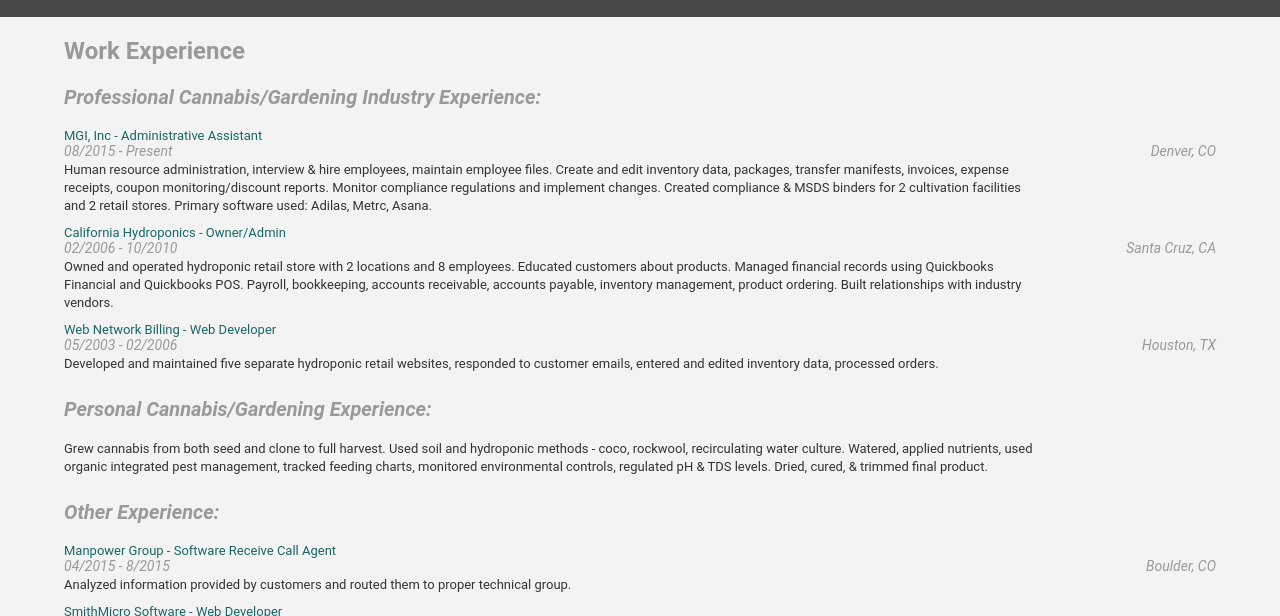
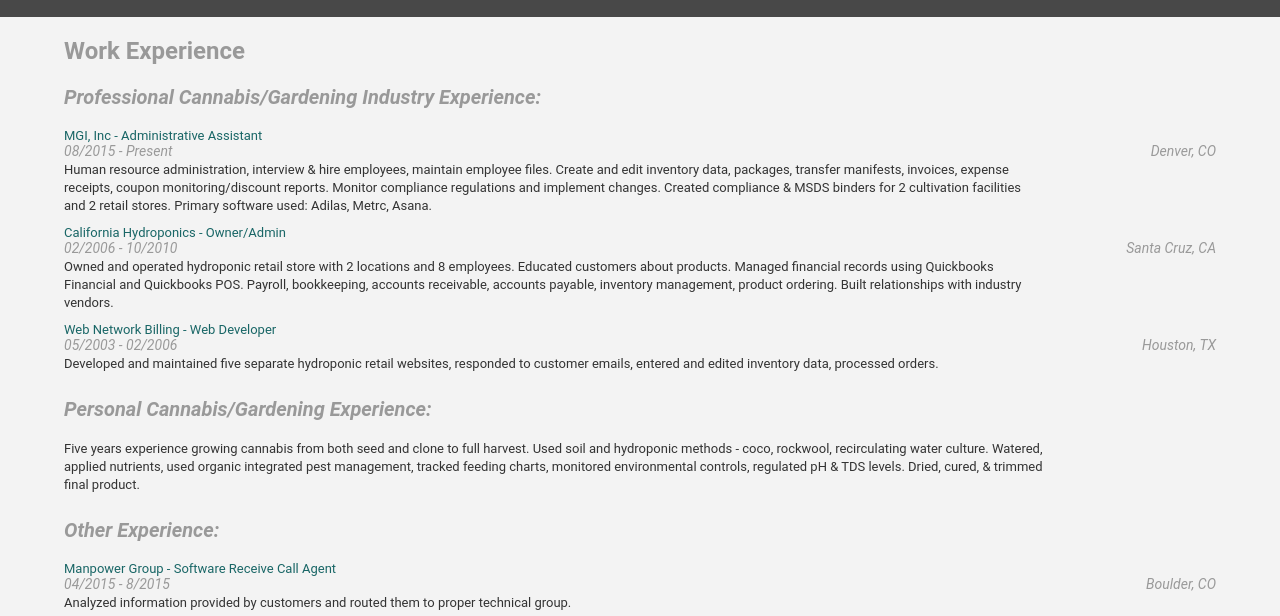
Before and after one commit to michelle0927/michelle0927.github.io, a plain HTML site: page index.html in a window 1280 px wide. Shown: the part 161-777 px from the top of the page. Drawn offline with Linux system fonts and the light colour scheme.

Commit message:
Update index.html

```diff
--- a/index.html
+++ b/index.html
@@ -47,7 +47,7 @@
         <h3>Personal Cannabis/Gardening Experience:</h3>
       </div>
       <div class="work-entry">
-        <p style="width:85%;">Grew cannabis from both seed and clone to full harvest. Used soil and hydroponic methods - coco, rockwool, recirculating water culture. Watered, applied nutrients, used organic integrated pest management, tracked feeding charts, monitored environmental controls, regulated pH & TDS levels. Dried, cured, & trimmed final product.
+        <p style="width:85%;">Five years experience growing cannabis from both seed and clone to full harvest. Used soil and hydroponic methods - coco, rockwool, recirculating water culture. Watered, applied nutrients, used organic integrated pest management, tracked feeding charts, monitored environmental controls, regulated pH & TDS levels. Dried, cured, & trimmed final product.
       </div>
       <div class="gray" style="padding-bottom:0px;">
         <br>
```
